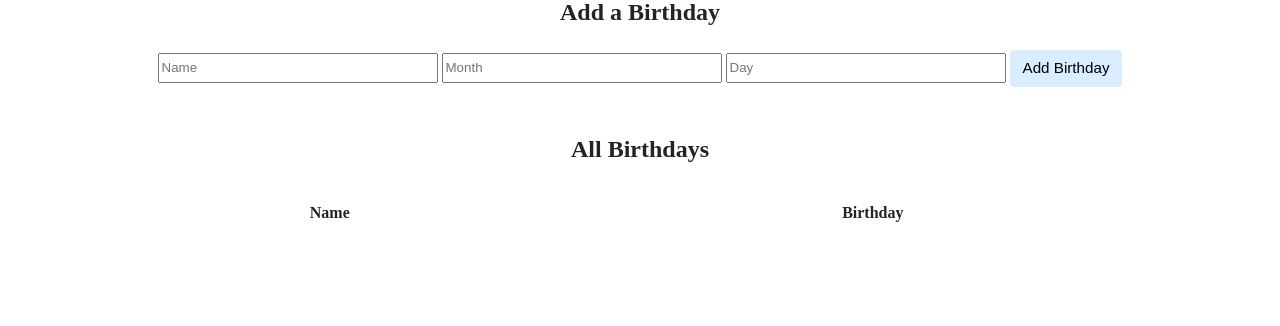
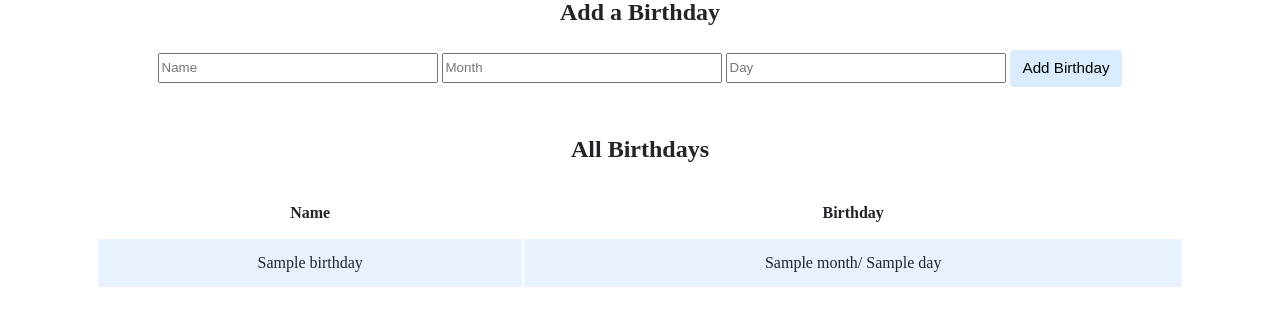
Before and after one commit to humanseeds/CS, a Python web app: template birthdays/templates/index.html in a window 1280 px wide. Shown: the part 266-592 px from the top of the page. Run offline with Jinja, Linux system fonts and the light colour scheme; the template is opened without the code that fills it: most values are stand-ins (such as "Sample title", 1, 10 or a date in 2020); lists and menus that the app fills with data are empty.

Commit message:
Wed, Oct 30, 2024, 9:43 PM -05:00

```diff
--- a/birthdays/templates/index.html
+++ b/birthdays/templates/index.html
@@ -35,6 +35,12 @@
                     </thead>
                     <tbody>
                         <!-- TODO: Loop through the database entries to display them in this table -->
+                         {% for birthday in birthdays %}
+                            <tr>
+                                <td>{{ birthday.name }}</td>
+                                <td>{{ birthday.month }}/ {{ birthday.day }}</td>
+                            </tr>
+                        {% endfor %}
                     </tbody>
                 </table>
             </div>
```
